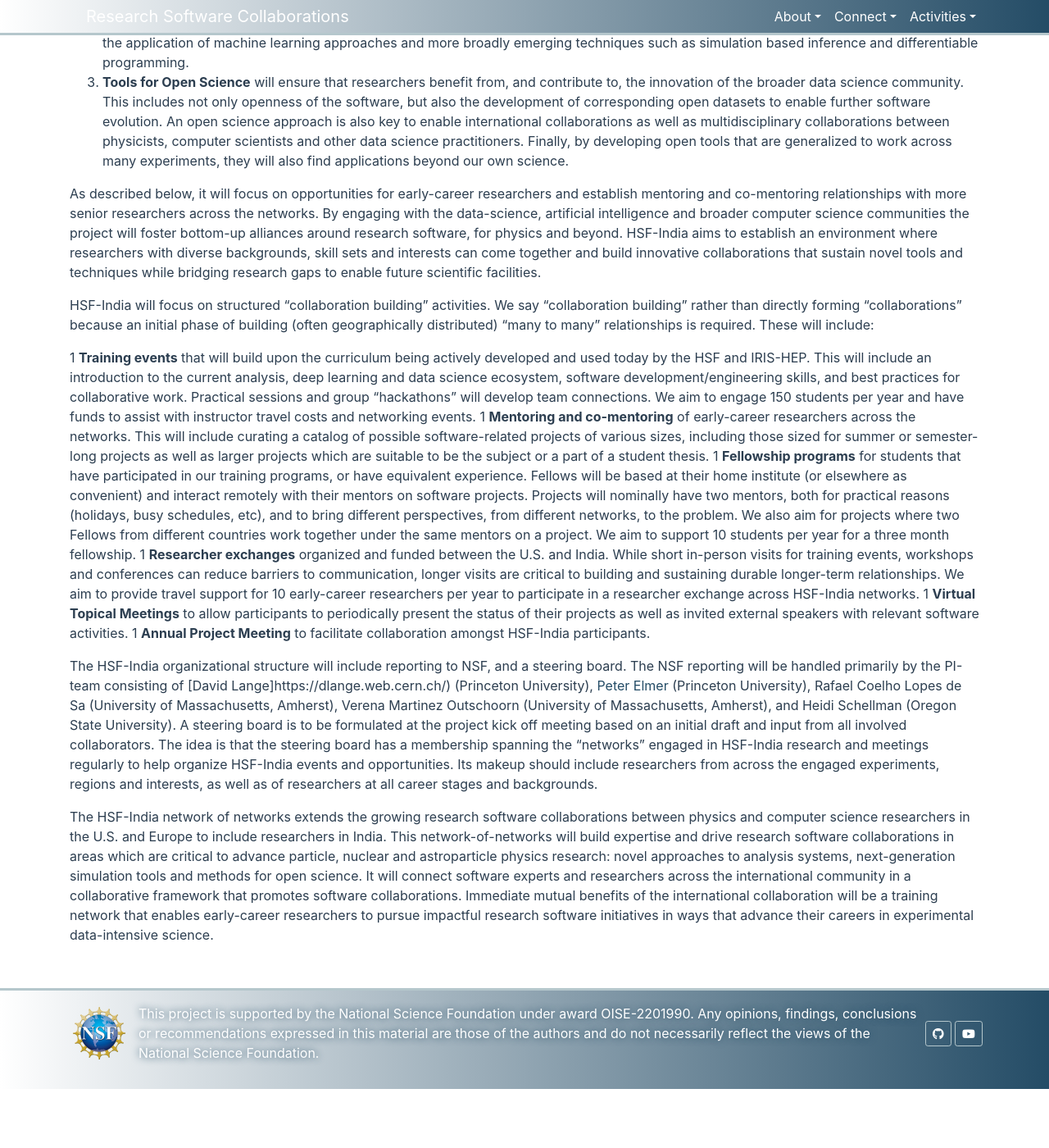
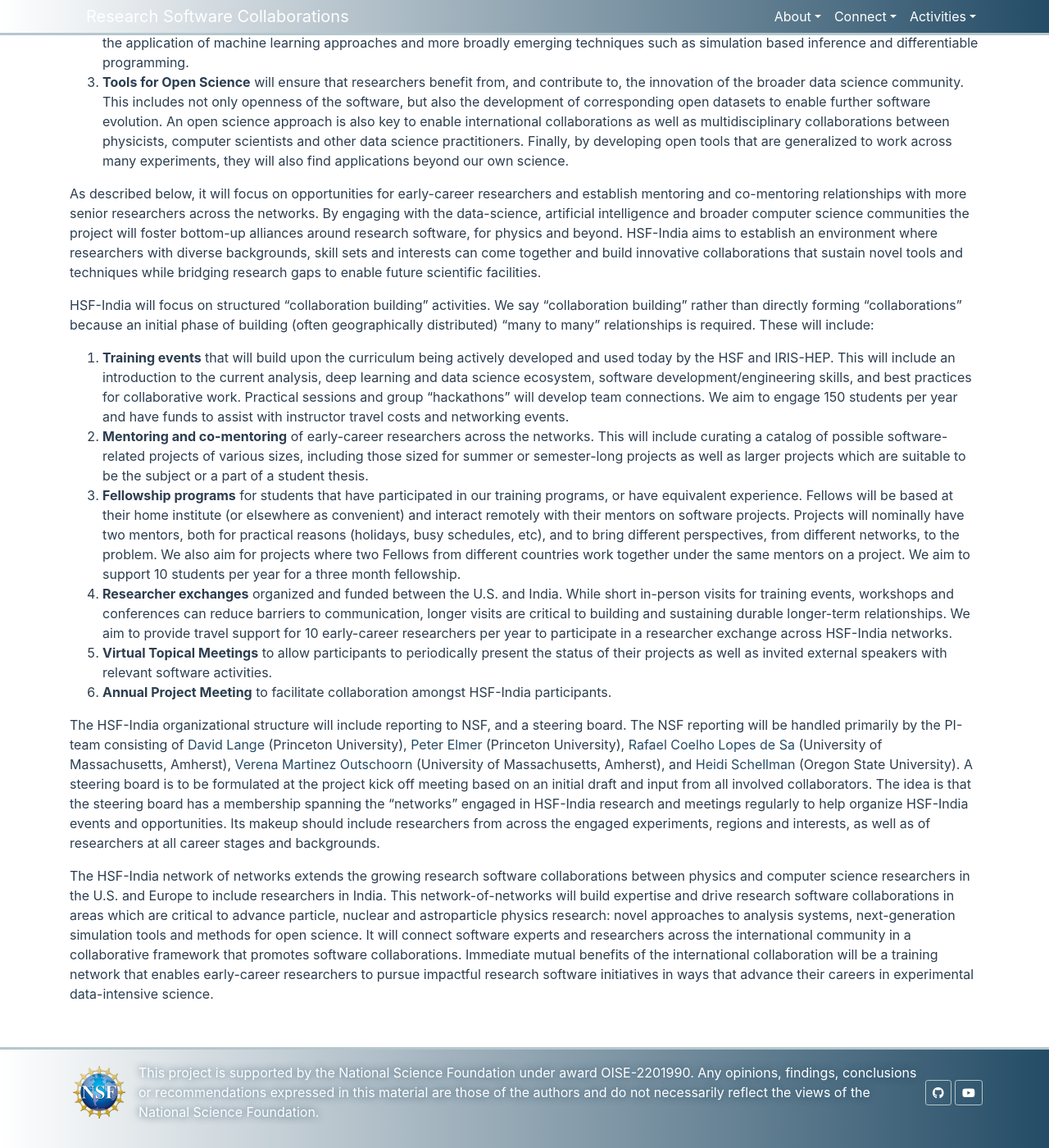
Before and after one commit to research-software-collaborations/research-software-collaborations.github.io, a Jekyll site: the page built from pages/about/overview.md, in a window 1280 px wide and 1400 px high, scrolled down 734 px. Shown: the whole window at 82% size. Built offline with Jekyll 4.4.1, drawn with Linux system fonts in a browser that asks for light colours; cached includes are drawn as plain includes; before the commit the page ends 2062 px from its top, so only the background shows below that; part of the change alters nothing that is shown.

Commit message:
more fixes

```diff
--- a/pages/about/overview.md
+++ b/pages/about/overview.md
@@ -90,49 +90,49 @@ We say “collaboration building” rather than directly forming
 geographically distributed) “many to many” relationships is required.
 These will include:
 
-  1 **Training events** that will build upon the curriculum being
-    actively developed and used today by the HSF and IRIS-HEP. This
-    will include an introduction to the current analysis, deep learning
-    and data science ecosystem, software development/engineering
-    skills, and best practices for collaborative work. Practical
-    sessions and group "hackathons" will develop team connections.
-    We aim to engage 150 students per year and have funds to assist
-    with instructor travel costs and networking events.
-  1 **Mentoring and co-mentoring** of early-career researchers across
-    the networks. This will include curating a catalog of possible
-    software-related projects of various sizes, including those sized
-    for summer or semester-long projects as well as larger projects
-    which are suitable to be the subject or a part of a student thesis.
-  1 **Fellowship programs** for students that have participated in our
-    training programs, or have equivalent experience. Fellows will
-    be based at their home institute (or elsewhere as convenient) and
-    interact remotely with their mentors on software projects. Projects
-    will nominally have two mentors, both for practical reasons
-    (holidays, busy schedules, etc), and to bring different perspectives,
-    from different networks, to the problem. We also aim for projects
-    where two Fellows from different countries work together under
-    the same mentors on a project. We aim to support 10 students per
-    year for a three month fellowship.
-  1 **Researcher exchanges** organized and funded between the U.S. and
-    India. While short in-person visits for training events, workshops
-    and conferences can reduce barriers to communication, longer
-    visits are critical to building and sustaining durable longer-term
-    relationships.  We aim to provide travel support for 10 early-career
-    researchers per year to participate in a researcher exchange
-    across HSF-India networks.
-  1 **Virtual Topical Meetings** to allow participants to periodically
-    present the status of their projects as well as invited external
-    speakers with relevant software activities.
-  1 **Annual Project Meeting** to facilitate collaboration amongst
-    HSF-India participants.
+  1. **Training events** that will build upon the curriculum being
+     actively developed and used today by the HSF and IRIS-HEP. This
+     will include an introduction to the current analysis, deep learning
+     and data science ecosystem, software development/engineering
+     skills, and best practices for collaborative work. Practical
+     sessions and group "hackathons" will develop team connections.
+     We aim to engage 150 students per year and have funds to assist
+     with instructor travel costs and networking events.
+  1. **Mentoring and co-mentoring** of early-career researchers across
+     the networks. This will include curating a catalog of possible
+     software-related projects of various sizes, including those sized
+     for summer or semester-long projects as well as larger projects
+     which are suitable to be the subject or a part of a student thesis.
+  1. **Fellowship programs** for students that have participated in our
+     training programs, or have equivalent experience. Fellows will
+     be based at their home institute (or elsewhere as convenient) and
+     interact remotely with their mentors on software projects. Projects
+     will nominally have two mentors, both for practical reasons
+     (holidays, busy schedules, etc), and to bring different perspectives,
+     from different networks, to the problem. We also aim for projects
+     where two Fellows from different countries work together under
+     the same mentors on a project. We aim to support 10 students per
+     year for a three month fellowship.
+  1. **Researcher exchanges** organized and funded between the U.S. and
+     India. While short in-person visits for training events, workshops
+     and conferences can reduce barriers to communication, longer
+     visits are critical to building and sustaining durable longer-term
+     relationships.  We aim to provide travel support for 10 early-career
+     researchers per year to participate in a researcher exchange
+     across HSF-India networks.
+  1. **Virtual Topical Meetings** to allow participants to periodically
+     present the status of their projects as well as invited external
+     speakers with relevant software activities.
+  1. **Annual Project Meeting** to facilitate collaboration amongst
+     HSF-India participants.
 
 The HSF-India organizational structure will include reporting to
 NSF, and a steering board. The NSF reporting will be handled primarily
-by the PI-team consisting of [David Lange]https://dlange.web.cern.ch/)
+by the PI-team consisting of [David Lange](https://dlange.web.cern.ch/)
 (Princeton University), [Peter Elmer](https://elmer.scholar.princeton.edu)
-(Princeton University), Rafael Coelho Lopes de Sa
-(University of Massachusetts, Amherst), Verena Martinez Outschoorn
-(University of Massachusetts, Amherst), and Heidi Schellman (Oregon
+(Princeton University), [Rafael Coelho Lopes de Sa](https://www.physics.umass.edu/people/rafael-lopes-de-sa)
+(University of Massachusetts, Amherst), [Verena Martinez Outschoorn](https://www.physics.umass.edu/people/verena-martinez-outschoorn)
+(University of Massachusetts, Amherst), and [Heidi Schellman](https://physics.oregonstate.edu/heidi-schellman) (Oregon
 State University). A steering board is to be formulated at the
 project kick off meeting based on an initial draft and input from
 all involved collaborators. The idea is that the steering board has
```
